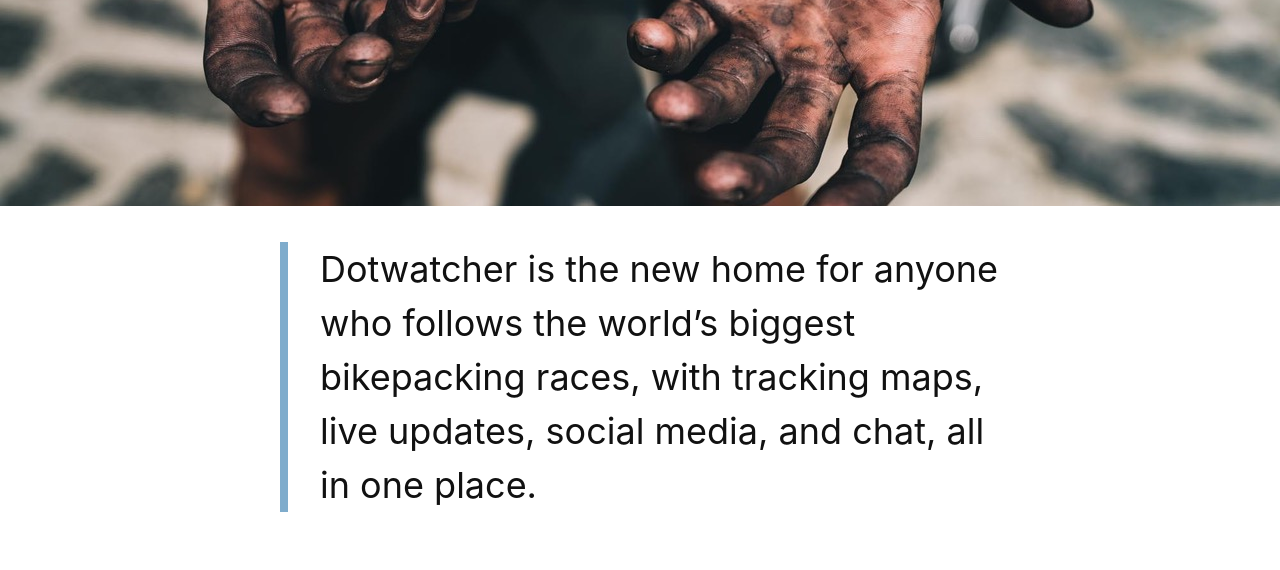
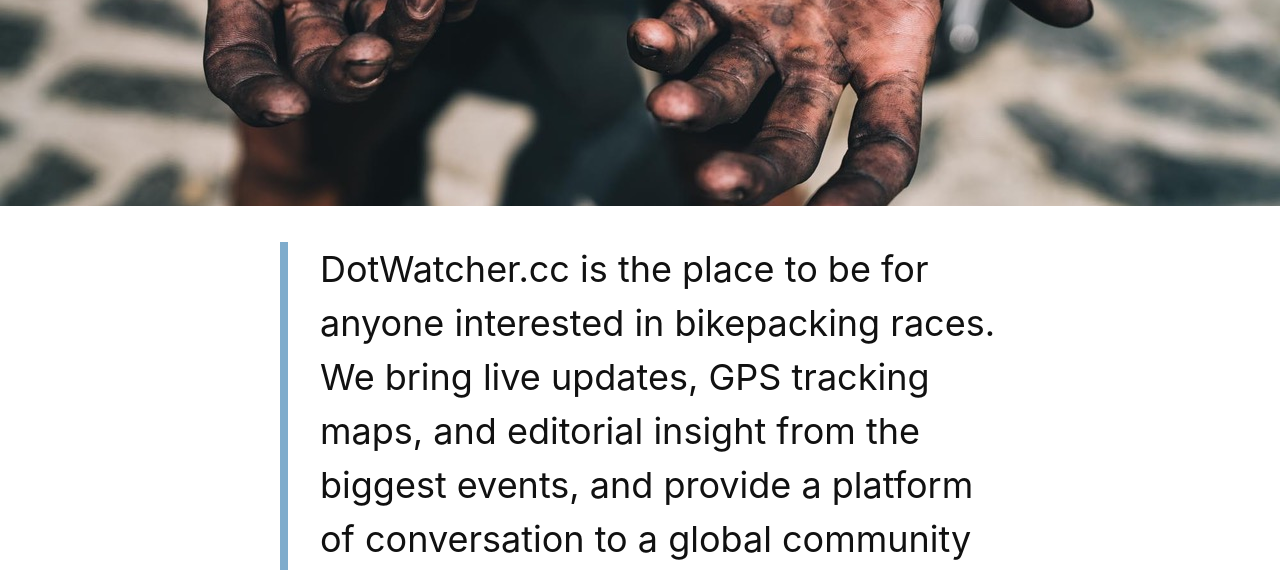
Before and after one commit to dotwatcher/dotwatcher-holding-page, a plain HTML site: page index.html in a window 1280 px wide. Shown: the part 474-1044 px from the top of the page. Drawn offline with nearby package versions, Linux system fonts and the light colour scheme.

Commit message:
Copy update

```diff
--- a/index.html
+++ b/index.html
@@ -70,7 +70,7 @@
   <div>
     <div class="cf mb4">
       <div class="fl cf w-100 ph3 mv4 mv0-ns">
-        <p class="f3 f2-ns lh-copy measure-narrow center pl4 bl bw3 mb0" style="border-color: #7faccc;">Dotwatcher is the new home for anyone who follows the world&rsquo;s biggest bikepacking races, with tracking maps, live updates, social media, and chat, all in one place.</p>
+        <p class="f3 f2-ns lh-copy measure-narrow center pl4 bl bw3 mb0" style="border-color: #7faccc;">DotWatcher.cc is the place to be for anyone interested in bikepacking races. We bring live updates, GPS tracking maps, and editorial insight from the biggest events, and provide a platform of conversation to a global community of riders and spectators</p>
       </div>
     </div>
     <footer class="pv4 ph3 ph5-ns tc">
```
